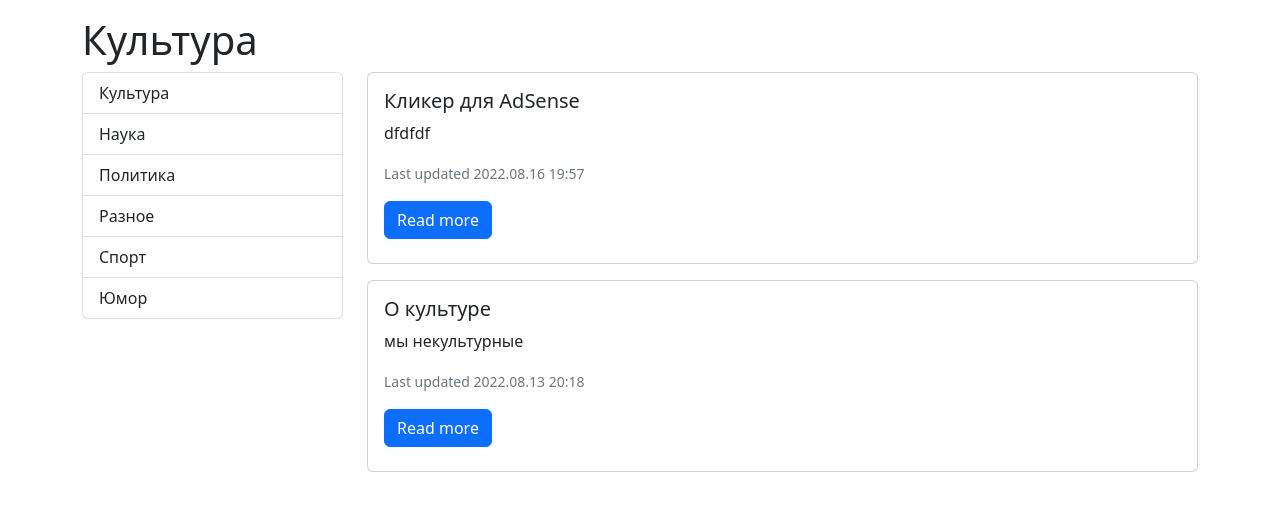
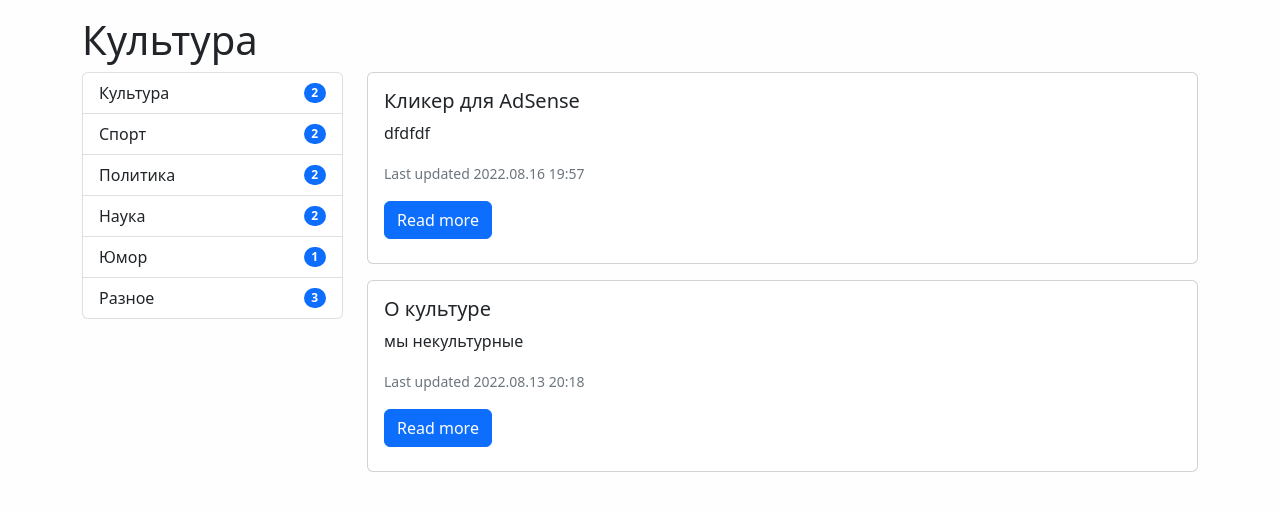
Before and after one commit to fivan999/news_site, a Django app: page /category/1 in a window 1280 px wide. Shown: the part 56-567 px from the top of the page. Run offline with Django 4.2, Linux system fonts and the light colour scheme; data comes from the database, SQL or seed files in the repository; some libraries are stand-ins or nearby versions.

Commit message:
some_genius_moves

```diff
--- a/mysite1/news/models.py
+++ b/mysite1/news/models.py
@@ -12,7 +12,7 @@ class News(models.Model):
     image = models.ImageField(upload_to='photos/%Y/%m/%d/', blank=True, verbose_name='Фото')
     is_published = models.BooleanField(default=True, verbose_name='Опубликовано')
     category = models.ForeignKey('Category', on_delete=models.PROTECT, verbose_name='Категория',
-                                 related_name='get_news')
+                                 related_name='news')
     views = models.IntegerField(default=0, verbose_name='Просмотры')
 
     def __str__(self):
--- a/mysite1/news/templates/news/category.html
+++ b/mysite1/news/templates/news/category.html
@@ -20,10 +20,10 @@
                     <div class="media-body mb-2">
                         <h5 class="card-title">{{ item.title }}</h5>
                         <p class="card-text">{{ item.content }}</p>
-                        <p class="card-text"><small class="text-muted">Last updated {{ item.updated_at|date:"Y.m.d H:i" }}</small></p>
                         {% if item.image %}
                             <img src={{ item.image.url }} class="card-img-bottom mb-3" alt="..." style="max-width: 30%"><br>
                         {% endif %}
+                        <p class="card-text"><small class="text-muted">Last updated {{ item.updated_at|date:"Y.m.d H:i" }}</small></p>
                         <a href="{{ item.get_absolute_url }}" class="btn btn-primary">Read more</a>
                     </div>
 
--- a/mysite1/news/templates/news/index.html
+++ b/mysite1/news/templates/news/index.html
@@ -8,10 +8,10 @@
                     <div class="media-body mb-2">
                         <h5 class="card-title">{{ item.title }}</h5>
                         <p class="card-text">{{ item.content }}</p>
-                        <p class="card-text"><small class="text-muted">Last updated {{ item.updated_at|date:"Y.m.d H:i"}}</small></p>
                         {% if item.image %}
                             <img src={{ item.image.url }} class="card-img-bottom mb-3" alt="..." style="max-width: 30%"><br>
                         {% endif %}
+                        <p class="card-text"><small class="text-muted">Last updated {{ item.updated_at|date:"Y.m.d H:i"}}</small></p>
                         <a href="{{ item.get_absolute_url }}" class="btn btn-primary">Read more</a>
                     </div>
 
--- a/mysite1/news/templates/news/list_categories.html
+++ b/mysite1/news/templates/news/list_categories.html
@@ -1,8 +1,9 @@
 <div class="list-group">
     {% for item in categories %}
-    <a href="{{ item.get_absolute_url }}" class="list-group-item list-group-item-action"
+    <a href="{{ item.get_absolute_url }}" class="list-group-item d-flex list-group-item-action justify-content-between align-items-center"
        aria-current="true">
-        {{ item.title }}
+        <span>{{ item.title }}</span>
+        <span class="badge bg-primary rounded-pill">{{ item.cnt }}</span>
     </a>
     {% endfor %}
 </div>
--- a/mysite1/news/templates/news/view_news.html
+++ b/mysite1/news/templates/news/view_news.html
@@ -20,11 +20,11 @@
                 <div class="media-body mb-2">
                     <h5 class="card-title">{{ news_item.title }}</h5>
                     <p class="card-text">{{ news_item.content }}</p>
+                    {% if news_item.image %}
+                        <img src={{ news_item.image.url }} class="card-img-bottom mb-3" alt="..." style="max-width: 30%">
+                    {% endif %}
                     <p class="card-text"><small class="text-muted">Last updated {{ news_item.updated_at|date:"Y.m.d H:i" }}</small></p>
                 </div>
-                {% if news_item.image %}
-                <img src={{ news_item.image.url }} class="card-img-bottom mb-3" alt="..." style="max-width: 30%">
-                {% endif %}
             </div>
         </div>
     </div>
--- a/mysite1/news/templatetags/news_tags.py
+++ b/mysite1/news/templatetags/news_tags.py
@@ -1,4 +1,5 @@
 from django import template
+from django.db.models import Count
 from news.models import Category
 
 register = template.Library()
@@ -11,5 +12,5 @@ def get_categories():
 
 @register.inclusion_tag('news/list_categories.html')
 def show_categories():
-    categories = Category.objects.all()
+    categories = Category.objects.annotate(cnt=Count('news')).filter(cnt__gt=0)
     return {"categories": categories}
```
Also changed, not shown: mysite1/news/migrations/0005_news_views_alter_news_category.py (added).
